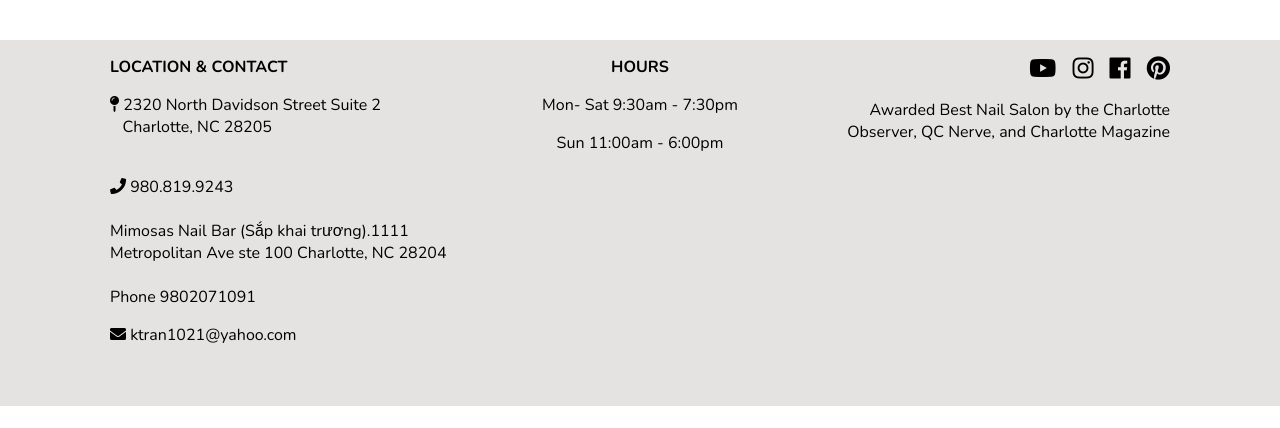
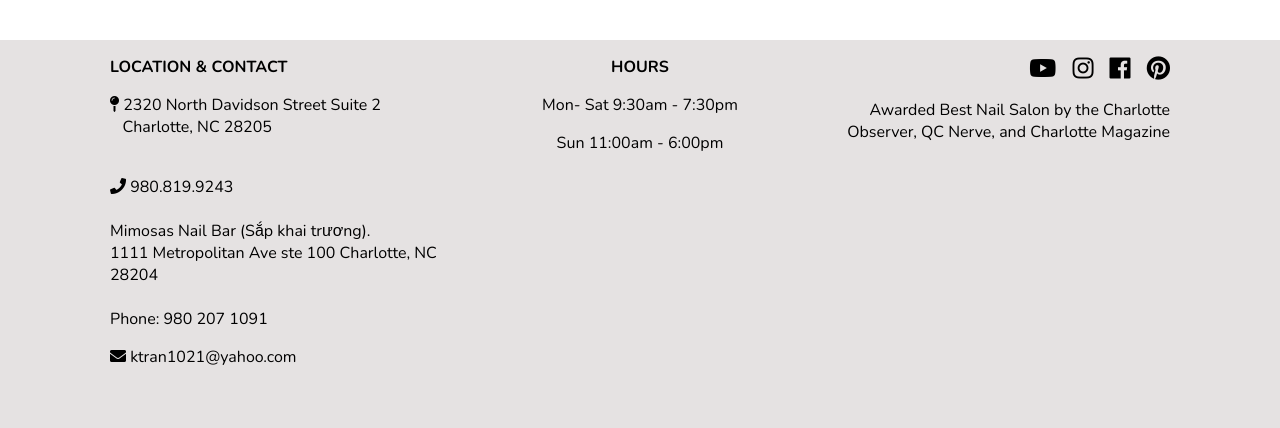
Before and after one commit to mimosasnailbar/mimosas, a Jekyll site: the page built from index.md, in a window 1280 px wide and 900 px high, scrolled down 1149 px, cut to the strip 472-900 px from the top of the window. Built offline with Jekyll 4.4.1, drawn with Linux system fonts in a browser that asks for light colours; nearby versions of some CDN libraries; before the commit the page ends 2027 px from its top, so only the background shows below that.

Commit message:
Updated 1 file via CloudCannon.

```diff
--- a/_layouts/default.html
+++ b/_layouts/default.html
@@ -50,7 +50,7 @@
 						</p> <br />
 					</a>
 					<a href="tel:980-819-9243" class="editable">
-						<i class="fas fa-phone"></i>&nbsp;980.819.9243<br /><br /><a href="https://maps.google.com/?q=2320%20North%20Davidson%20Street%20Suite%202,%20Charlotte,%20NC%2028205">Mimosas Nail Bar (Sắp khai trương).1111 Metropolitan Ave ste 100 Charlotte, NC 28204</a><br /><br />Phone 9802071091<br />
+						<i class="fas fa-phone"></i>&nbsp;980.819.9243<br /><br /><a href="https://maps.google.com/?q=2320%20North%20Davidson%20Street%20Suite%202,%20Charlotte,%20NC%2028205">Mimosas Nail Bar (Sắp khai trương).<br />1111 Metropolitan Ave ste 100 Charlotte, NC 28204</a><br /><br />Phone: 980 207 1091<br />
 					</a>
 					<p class="editable">
 						<i class="fas fa-envelope"></i> ktran1021@yahoo.com<br /><br /><br />
```
